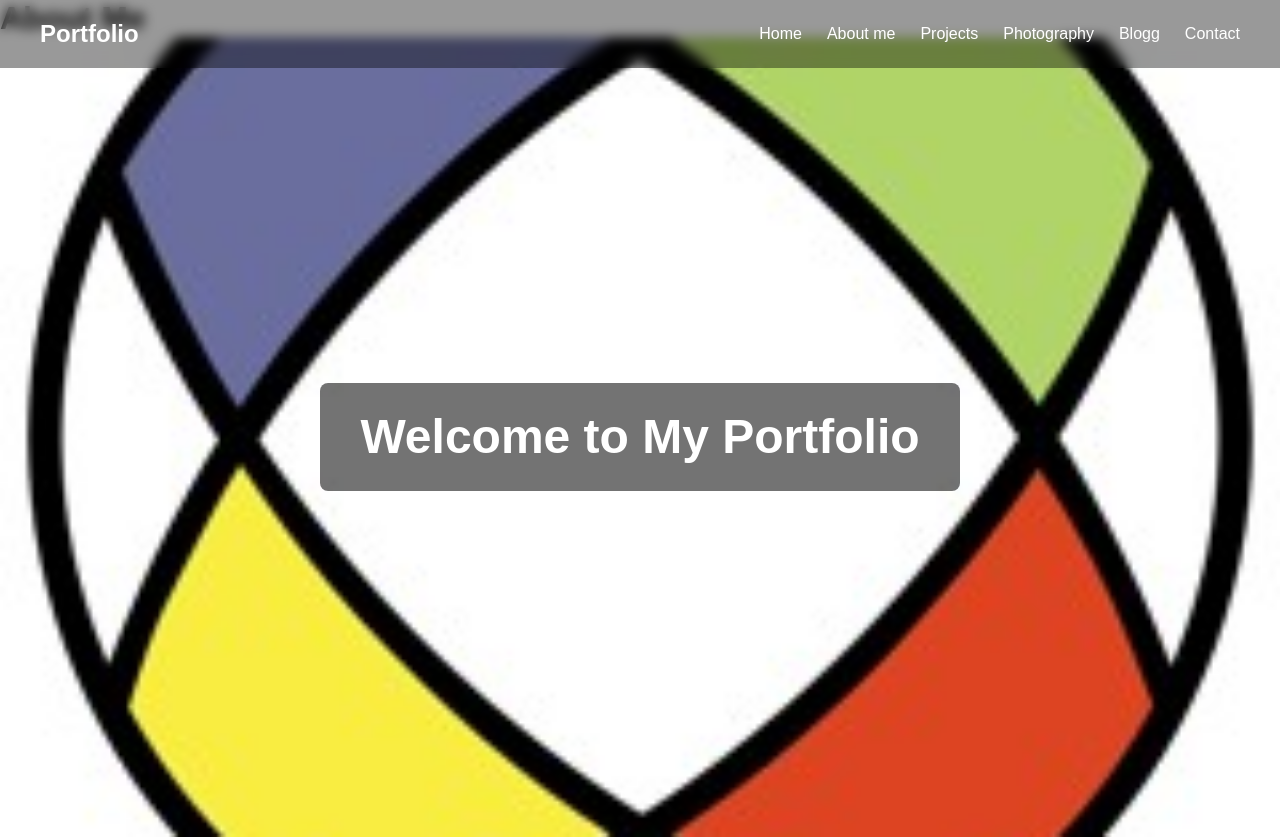
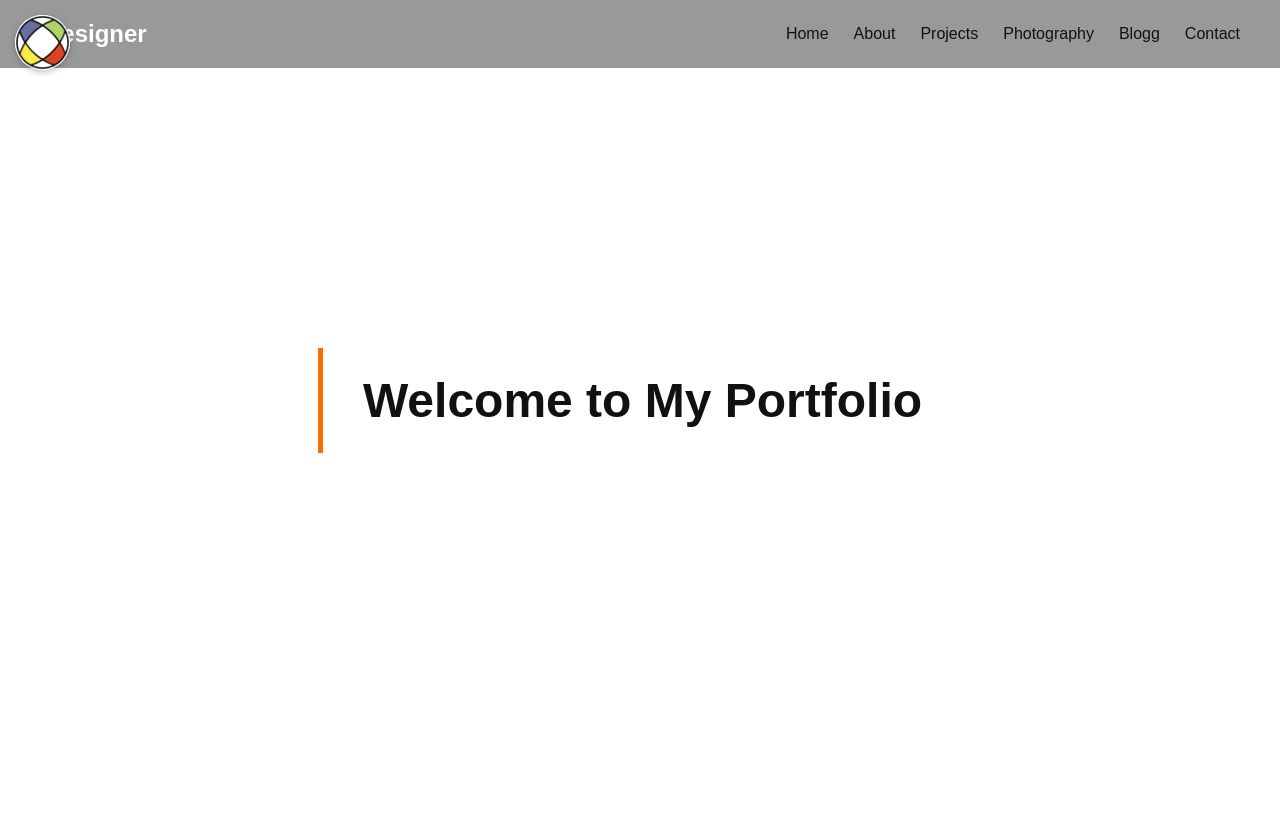
Before and after one commit to IdesignerSe/Portfolio, a React (Vite) app: page /portfolio/about in a window 1280 px wide. After the commit the page ends 800 px from the top, so only its background shows below. Built offline with nearby package versions, Linux system fonts and the light colour scheme.

Commit message:
update css

```diff
--- a/src/App.jsx
+++ b/src/App.jsx
@@ -11,6 +11,12 @@ import Contact from "./pages/Contact";
 function App() {
   return (
     <BrowserRouter basename="/portfolio">
+      <div className="fixed-logo">
+        <img
+          src="./logo_IdesignerSe2.jpg"
+          alt=""
+        />
+      </div>
       <Navbar />
 
       <Routes>
--- a/src/components/Hero.jsx
+++ b/src/components/Hero.jsx
@@ -1,7 +1,6 @@
 export default function Hero() {
   return (
     <section className="hero">
-      <h1 className="hero-title">Welcome to My Portfolio</h1>
     </section>
   );
 }
--- a/src/components/Navbar.jsx
+++ b/src/components/Navbar.jsx
@@ -5,25 +5,34 @@ export default function Navbar() {
   const [open, setOpen] = useState(false);
 
   return (
-    <nav className="navbar">
-      <div className="nav-logo">Portfolio</div>
+    <>
+      {/* Desktop Navbar */}
+      <nav className="navbar desktop-nav">
+        <div className="nav-logo">Idesigner</div>
+        <ul className="nav-links">
+          <li><Link to="/">Home</Link></li>
+          <li><Link to="/about">About</Link></li>
+          <li><Link to="/projects">Projects</Link></li>
+          <li><Link to="/photography">Photography</Link></li>
+          <li><Link to="/blogg">Blogg</Link></li>
+          <li><Link to="/contact">Contact</Link></li>
+        </ul>
+      </nav>
 
-      {/* Hamburger Icon */}
-      <div className="hamburger" onClick={() => setOpen(!open)}>
-        <span className={open ? "bar open" : "bar"}></span>
-        <span className={open ? "bar open" : "bar"}></span>
-        <span className={open ? "bar open" : "bar"}></span>
+      {/* Mobile Floating Button */}
+      <div className="floating-menu-btn" onClick={() => setOpen(!open)}>
+        ☰
       </div>
 
       {/* Mobile Menu */}
-      <ul className={open ? "nav-links mobile-open" : "nav-links"}>
-        <li><Link to="/" onClick={() => setOpen(false)}>Home</Link></li>
-        <li><Link to="/about" onClick={() => setOpen(false)}>About me</Link></li>
-        <li><Link to="/projects" onClick={() => setOpen(false)}>Projects</Link></li>
-        <li><Link to="/photography" onClick={() => setOpen(false)}>Photography</Link></li>
-        <li><Link to="/blogg" onClick={() => setOpen(false)}>Blogg</Link></li>
-        <li><Link to="/contact" onClick={() => setOpen(false)}>Contact</Link></li>
-      </ul>
-    </nav>
+      <div className={open ? "floating-menu open" : "floating-menu"}>
+        <Link to="/" onClick={() => setOpen(false)}>🏠 Home</Link>
+        <Link to="/about" onClick={() => setOpen(false)}>👤 About</Link>
+        <Link to="/projects" onClick={() => setOpen(false)}>💼 Projects</Link>
+        <Link to="/photography" onClick={() => setOpen(false)}>📷 Photography</Link>
+        <Link to="/blogg" onClick={() => setOpen(false)}>📝 Blogg</Link>
+        <Link to="/contact" onClick={() => setOpen(false)}>📨 Contact</Link>
+      </div>
+    </>
   );
 }
--- a/src/pages/About.jsx
+++ b/src/pages/About.jsx
@@ -1,3 +1,3 @@
 export default function About() {
-  return <h1>About Me</h1>;
+  return <h1></h1>;
 }
--- a/src/pages/Blogg.jsx
+++ b/src/pages/Blogg.jsx
@@ -1,3 +1,3 @@
 export default function Blogg() {
-  return <h1>Blogg</h1>;
+  return <h1></h1>;
 }
--- a/src/pages/Contact.jsx
+++ b/src/pages/Contact.jsx
@@ -1,3 +1,3 @@
 export default function Contact() {
-  return <h1>Contact</h1>;
+  return <h1></h1>;
 }
--- a/src/pages/Home.jsx
+++ b/src/pages/Home.jsx
@@ -1,3 +1,14 @@
 export default function Home() {
-  return <h1>Home</h1>;
+  return (
+    <div className="home-page">
+
+      {/* Hero background */}
+      <section className="hero"></section>
+
+      {/* Welcome section */}
+      <section className="welcome-section">
+      </section>
+
+    </div>
+  );
 }
--- a/src/pages/Photography.jsx
+++ b/src/pages/Photography.jsx
@@ -1,3 +1,3 @@
 export default function Photography() {
-  return <h1>Photography</h1>;
+  return <h1></h1>;
 }
--- a/src/pages/Projects.jsx
+++ b/src/pages/Projects.jsx
@@ -1,3 +1,3 @@
 export default function Projects() {
-  return <h1>Projects</h1>;
+  return <h1></h1>;
 }
--- a/src/styles/global.css
+++ b/src/styles/global.css
@@ -1,4 +1,37 @@
-/* RESET */
+/* --------------------------------------------- */
+/* BRAND COLOR SYSTEM                            */
+/* --------------------------------------------- */
+
+:root {
+  /* PRIMARY BRAND COLOR */
+  --orange-main: #FF6A00;
+
+  /* ORANGE SHADES */
+  --orange-light: #FF7F24;
+  --orange-soft: #FF8F3A;
+  --orange-dark: #E65C00;
+  --orange-deep: #CC5200;
+
+  /* NEUTRALS */
+  --black: #111111;
+  --dark-gray: #1A1A1A;
+  --gray: #2A2A2A;
+  --light-gray: #F5F5F5;
+  --white: #FFFFFF;
+
+  /* ACCENTS */
+  --accent-soft: #FFE9D6;
+  --accent-warm: #FFD8B2;
+
+  /* SHADOWS */
+  --shadow-soft: rgba(0, 0, 0, 0.25);
+  --shadow-strong: rgba(0, 0, 0, 0.45);
+}
+
+/* --------------------------------------------- */
+/* GLOBAL RESET                                  */
+/* --------------------------------------------- */
+
 * {
   margin: 0;
   padding: 0;
@@ -7,46 +40,36 @@
 
 body {
   font-family: Arial, sans-serif;
-  background: #ffffff;
-  color: #111;
+  background: var(--white);
+  color: var(--black);
   overflow-x: hidden;
 }
+.page-title {
+display: none;
+}
 
-/* ----------------------------- */
-/* MOBILE-FIRST HERO SECTION     */
-/* ----------------------------- */
-
+/* --------------------------------------------- */
+/* HERO SECTION (MOBILE-FIRST)                   */
+/* --------------------------------------------- */
 .hero {
   width: 100%;
   height: 100vh;
-  background-image: url("/images/hero.jpg");
-  background-size: cover;
-  background-position: center;
   display: flex;
   align-items: center;
   justify-content: center;
-  padding: 0 20px; /* mobile breathing room */
+  padding: 0 20px;
+
 }
 
-.hero-title {
-  background: rgba(0, 0, 0, 0.55);
-  padding: 15px 25px;
-  border-radius: 8px;
-  color: white;
-  font-size: 2rem; /* mobile size */
-  font-weight: bold;
-  text-align: center;
-  line-height: 1.2;
-}
 
-/* ----------------------------- */
-/* MOBILE-FIRST NAVBAR           */
-/* ----------------------------- */
+/* --------------------------------------------- */
+/* DESKTOP NAVBAR                                */
+/* --------------------------------------------- */
 
 .navbar {
   width: 100%;
-  padding: 15px 20px; /* smaller for mobile */
-  display: flex;
+  padding: 15px 20px;
+  display: none; /* hidden on mobile */
   justify-content: space-between;
   align-items: center;
   position: fixed;
@@ -58,134 +81,142 @@ body {
 }
 
 .nav-logo {
-  font-size: 1.2rem; /* mobile size */
+  font-size: 1.5rem;
   font-weight: bold;
-  color: white;
+  color: var(--white);
 }
 
 .nav-links {
   list-style: none;
-  display: none; /* hide on mobile (we will add hamburger later) */
+  display: flex;
+  gap: 25px;
+}
+.fixed-logo {
+  position: fixed;
+  top: 15px;
+  left: 15px;
+  z-index: 300;
+
+  width: 55px;      /* circle size */
+  height: 55px;     /* circle size */
+  border-radius: 50%; /* make it a perfect circle */
+
+  background: rgba(255,255,255,0.85);
+  backdrop-filter: blur(6px);
+  box-shadow: 0 2px 6px var(--shadow-soft);
+
+  display: flex;
+  align-items: center;
+  justify-content: center;
+  overflow: hidden; /* ensures the image stays inside the circle */
+}
+
+.fixed-logo img {
+  width: 100%;
+  height: 100%;
+  object-fit: cover; /* fills the circle perfectly */
 }
 
 .nav-links a {
-  color: white;
+  color: var(--transparent);
   text-decoration: none;
   font-size: 1rem;
   transition: 0.3s;
 }
 
 .nav-links a:hover {
-  color: #ffcc00;
+  color: var(--orange-light);
 }
 
-/* ----------------------------- */
-/* TABLET BREAKPOINT             */
-/* ----------------------------- */
+/* --------------------------------------------- */
+/* MOBILE FLOATING MENU                          */
+/* --------------------------------------------- */
+
+.floating-menu-btn {
+  position: fixed;
+  bottom: 20px;
+  left: 20px;
+  background: var(--orange-main);
+  color: var(--white);
+  width: 55px;
+  height: 55px;
+  border-radius: 50%;
+  display: flex;
+  justify-content: center;
+  align-items: center;
+  font-size: 2rem;
+  cursor: pointer;
+  z-index: 200;
+  box-shadow: 0 4px 12px var(--shadow-strong);
+}
+
+/* Floating menu container */
+.floating-menu {
+  position: fixed;
+  bottom: 90px;
+  left: 20px;
+  background: rgba(0,0,0,0.85);
+  padding: 15px;
+  border-radius: 12px;
+  display: none;
+  flex-direction: column;
+  gap: 12px;
+  z-index: 200;
+  animation: fadeIn 0.3s ease;
+}
+
+.floating-menu.open {
+  display: flex;
+}
+
+.floating-menu a {
+  color: var(--white);
+  font-size: 1.2rem;
+  text-decoration: none;
+}
+
+/* Fade animation */
+@keyframes fadeIn {
+  from { opacity: 0; transform: translateY(10px); }
+  to { opacity: 1; transform: translateY(0); }
+}
+
+/* --------------------------------------------- */
+/* RESPONSIVE BREAKPOINTS                        */
+/* --------------------------------------------- */
 
 @media (min-width: 600px) {
   .hero-title {
     font-size: 2.5rem;
     padding: 20px 35px;
   }
+}
 
-  .nav-logo {
-    font-size: 1.4rem;
+@media (min-width: 900px) {
+  /* Desktop hero */
+  .hero-title {
+    font-size: 3rem;
+    padding: 25px 40px;
+    border-left: 5px solid var(--orange-main);
+  }
+
+  /* Desktop navbar visible */
+  .navbar {
+    display: flex;
+    padding: 20px 40px;
+  }
+
+  /* Hide floating menu on desktop */
+  .floating-menu-btn,
+  .floating-menu {
+    display: none;
   }
 }
 
-/* ----------------------------- */
-/* DESKTOP BREAKPOINT            */
-/* ----------------------------- */
+/* --------------------------------------------- */
+/* ACTIVE LINK                                    */
+/* --------------------------------------------- */
 
-@media (min-width: 900px) {
-  .hero-title {
-    font-size: 3rem;
-    padding: 25px 40px;
-  }
-
-  .navbar {
-    padding: 20px 40px;
-  }
-
-  .nav-links {
-    display: flex; /* show links on desktop */
-    gap: 25px;
-  }
-
-  .nav-logo {
-    font-size: 1.5rem;
-  }
+.active {
+  color: var(--orange-main);
 }
-/* ----------------------------- */
-/* HAMBURGER MENU (MOBILE)       */
-/* ----------------------------- */
-
-.hamburger {
-  width: 30px;
-  height: 22px;
-  display: flex;
-  flex-direction: column;
-  justify-content: space-between;
-  cursor: pointer;
-}
-
-.bar {
-  width: 100%;
-  height: 3px;
-  background: white;
-  transition: 0.3s;
-}
-
-/* Animate bars when open */
-.bar.open:nth-child(1) {
-  transform: translateY(9px) rotate(45deg);
-}
-
-.bar.open:nth-child(2) {
-  opacity: 0;
-}
-
-.bar.open:nth-child(3) {
-  transform: translateY(-9px) rotate(-45deg);
-}
-
-/* Mobile menu hidden by default */
-.nav-links {
-  display: none;
-}
-
-/* Mobile menu open */
-.mobile-open {
-  display: flex;
-  flex-direction: column;
-  position: absolute;
-  top: 70px;
-  right: 20px;
-  background: rgba(0, 0, 0, 0.85);
-  padding: 20px;
-  border-radius: 8px;
-  gap: 15px;
-}
-
-.mobile-open a {
-  font-size: 1.2rem;
-}
-
-/* ----------------------------- */
-/* DESKTOP NAVBAR                */
-/* ----------------------------- */
-
-@media (min-width: 900px) {
-  .hamburger {
-    display: none;
-  }
-
-  .nav-links {
-    display: flex;
-    gap: 25px;
-    position: static;
-    background: none;
-    padding: 0;
-  }
-}
```
